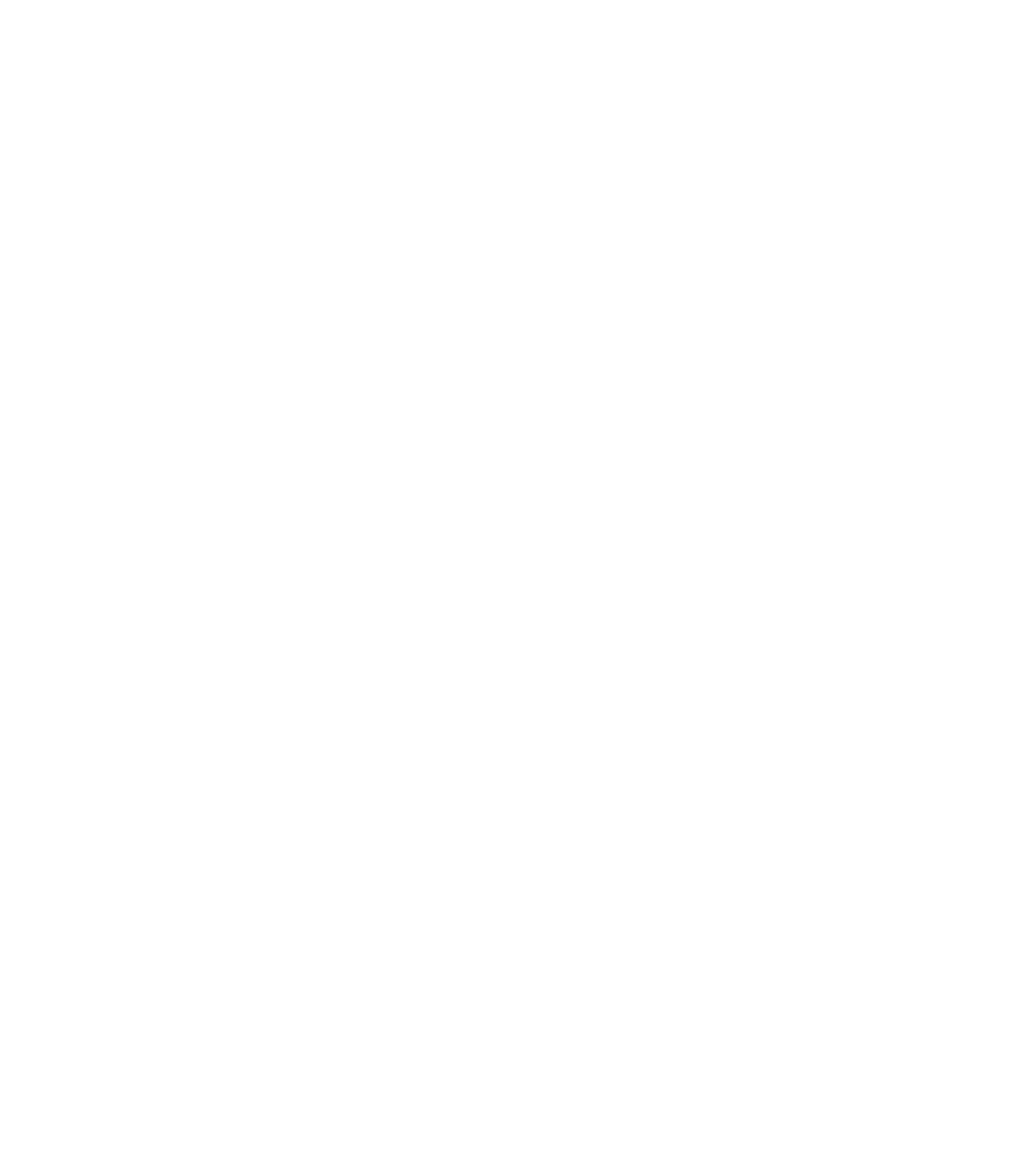
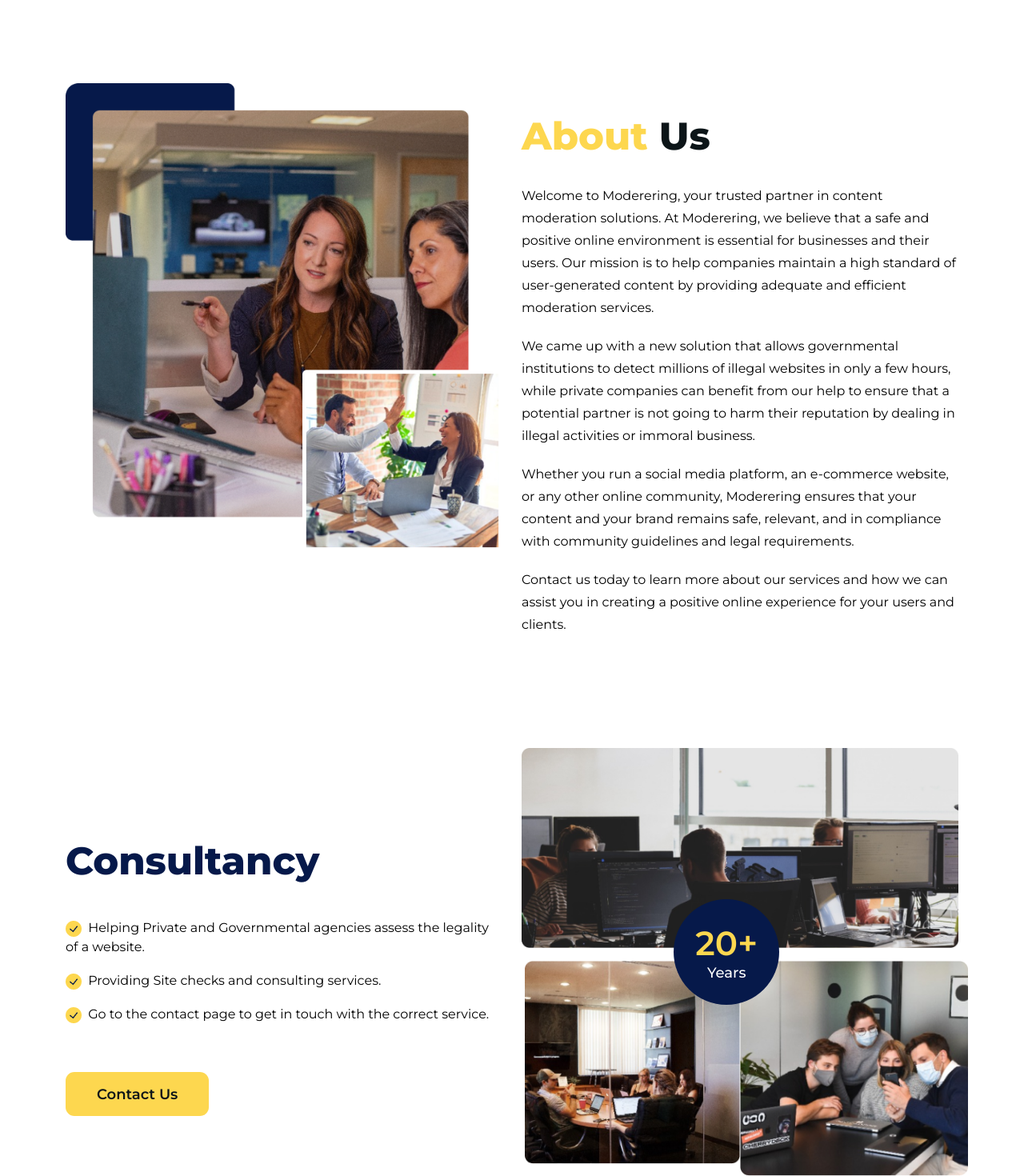
Before and after one commit to MamtazDev/ping-vin, a React (Vite) app: page / in a window 1280 px wide. Shown: the part 1260-2730 px from the top of the page at 80% size. Before the commit the page ends 1229 px from the top, so only its background shows below. Built offline with nearby package versions, Linux system fonts and the light colour scheme.

Commit message:
consultancy component design done

```diff
--- /dev/null
+++ b/src/components/About/About.css
@@ -0,0 +1,31 @@
+.mt_140 {
+    margin-top: 140px !important;
+}
+
+.about_text {
+    font-style: normal;
+    font-weight: 800 !important;
+    line-height: 130%;
+    color: #FDD74F ;
+    padding-top: 35px;
+}
+
+.about_text span {
+    color: var(--01, #0C1518);
+    font-style: normal;
+    font-weight: 800;
+    line-height: 130%;
+}
+
+.about_small_text {
+    display: flex;
+    flex-direction: column;
+    gap: 20px;
+    margin-top: 30px;
+}
+
+.about_small_text p {
+    font-style: normal;
+    font-weight: 400;
+    line-height: 28px;
+}
--- /dev/null
+++ b/src/components/About/About.jsx
@@ -0,0 +1,51 @@
+import React from "react";
+import "./About.css";
+import about from "../../assets/about.png";
+const About = () => {
+  return (
+    <>
+      <div className="container mt_140">
+        <div className="row">
+          <div className="col-lg-6">
+            <img className="img-fluid" src={about} alt="" />
+          </div>
+          <div className="col-lg-6">
+            <h2 className="fs_48 about_text">
+              About <span>Us</span>
+            </h2>
+            <div className="about_small_text black">
+              <p>
+                Welcome to Moderering, your trusted partner in content
+                moderation solutions. At Moderering, we believe that a safe and
+                positive online environment is essential for businesses and
+                their users. Our mission is to help companies maintain a high
+                standard of user-generated content by providing adequate and
+                efficient moderation services.
+              </p>
+              <p>
+                We came up with a new solution that allows governmental
+                institutions to detect millions of illegal websites in only a
+                few hours, while private companies can benefit from our help to
+                ensure that a potential partner is not going to harm their
+                reputation by dealing in illegal activities or immoral business.
+              </p>
+              <p>
+                Whether you run a social media platform, an e-commerce website,
+                or any other online community, Moderering ensures that your
+                content and your brand remains safe, relevant, and in compliance
+                with community guidelines and legal requirements.
+              </p>
+              <p>
+                Contact us today to learn more about our services and how we can
+                assist you in creating a positive online experience for your
+                users and clients.
+              </p>
+            </div>
+          </div>
+        </div>
+      </div>
+    </>
+  );
+};
+
+export default About;
--- a/src/components/Banner/Banner.css
+++ b/src/components/Banner/Banner.css
@@ -17,7 +17,7 @@
     flex-direction: column;
     justify-content: center;
     align-items: center;
-    padding: 45px;
+    padding:87px 45px;
     text-align: center;
 }
 
@@ -34,5 +34,10 @@
     height: 45px;
     border-radius: 7px;
     border: 1px solid var(--07, #06194A);
-    margin-bottom: 30px;
+    /* margin-bottom: 30px; */
 }
+.banner_right p{
+    font-style: normal;
+font-weight: 500;
+line-height: normal;
+}
--- a/src/components/Banner/Banner.jsx
+++ b/src/components/Banner/Banner.jsx
@@ -6,8 +6,8 @@
   return (
     <div className="banner_bg">
       <div className="container">
-        <div className="row">
-          <div className="col-lg-6 mb-5">
+        <div className="row align-items-center">
+          <div className="col-lg-6 mb-5 ">
             <h1 className="fs_65 banner_title white_color mb_30">
               The start-up specialized in mass
               <span className="yellow"> moderation.</span>
@@ -29,7 +29,7 @@
           <div className="col-lg-5 banner_right">
             <h3 className="fs_32">Moderering Beta</h3>
             <input type="text" /> <br />
-            <ContactUsButton />
+            <button className="fs_16 black2 search_btn ">Search</button>
             <p className="p_86 mt-4 fs_14">
               No result found. either we do not handle this industry yet or you
               made a typo =)
--- /dev/null
+++ b/src/components/Consultancy/Consultancy.css
@@ -0,0 +1,42 @@
+.consultancy_small_text {
+    display: flex;
+    flex-direction: column;
+    gap: 18px;
+    margin-top: 40px;
+    margin-bottom: 60px;
+}
+
+.consultancy_right {
+    position: relative;
+}
+
+.time_design h1 {
+    color: var(--05, #FDD74F);
+    font-size: 42px;
+    font-style: normal;
+    font-weight: 600;
+    line-height: normal;
+}
+
+.time_design p {
+    color: var(--02, #FFF);
+    font-family: Montserrat;
+    font-size: 18px;
+    font-style: normal;
+    font-weight: 500;
+    line-height: normal;
+}
+
+.time_design {
+    background-color: #06194A !important;
+    width: 131.897px;
+    height: 131.897px;
+    border-radius: 50%;
+    display: flex;
+    flex-direction: column;
+    align-items: center;
+    justify-content: center;
+    position: absolute;
+    right: 41%;
+    bottom: 40%;
+}
--- /dev/null
+++ b/src/components/Consultancy/Consultancy.jsx
@@ -0,0 +1,56 @@
+import React from "react";
+import "./Consultancy.css";
+import yellowicon from "../../assets/yelloconsultIcon.png";
+import c1 from "../../assets/consultancy1.png";
+import c2 from "../../assets/consultancy2.png";
+import c3 from "../../assets/consultancy3.png";
+import ContactUsButton from "../../Shared/ContactUsButton/ContactUsButton";
+const Consultancy = () => {
+  return (
+    <>
+      <div className="container mt_140">
+        <div className="row align-items-center">
+          <div className="col-lg-6">
+            <h2 className="fs_48 about_text blue">Consultancy</h2>
+            <div className="consultancy_small_text black">
+              <p>
+                <img src={yellowicon} className="me-1" alt="" /> Helping Private
+                and Governmental agencies assess the legality of a website.
+              </p>
+              <p>
+                <img src={yellowicon} className="me-1" alt="" /> Providing Site
+                checks and consulting services.
+              </p>
+              <p>
+                <img src={yellowicon} className="me-1" alt="" /> Go to the
+                contact page to get in touch with the correct service.
+              </p>
+            </div>
+            <ContactUsButton />
+          </div>
+          <div className="col-lg-6">
+            <div className="consultancy_right">
+              <img className="img-fluid" src={c1} alt="" />
+
+              <div className="time_design">
+                <h1>20+</h1>
+                <p>Years</p>
+              </div>
+
+              <div className="row mt-3 pe-0 ps-0">
+                <div className="col-lg-6 pe-0 ps-0 ps-lg-3 ">
+                  <img className="img-fluid" src={c2} alt="" />
+                </div>
+                <div className="col-lg-6 pe-0 ps-0 ">
+                  <img className="img-fluid" src={c3} alt="" />
+                </div>
+              </div>
+            </div>
+          </div>
+        </div>
+      </div>
+    </>
+  );
+};
+
+export default Consultancy;
--- a/src/components/Home/Home.jsx
+++ b/src/components/Home/Home.jsx
@@ -1,10 +1,14 @@
 import React from "react";
 import Banner from "../Banner/Banner";
+import About from "../About/About";
+import Consultancy from "../Consultancy/Consultancy";
 
 const Home = () => {
   return (
     <>
       <Banner />
+      <About />
+      <Consultancy/>
     </>
   );
 };
--- a/src/index.css
+++ b/src/index.css
@@ -41,13 +41,10 @@
   text-decoration: none !important;
 }
 
+/* color */
 .yellow {
   color: #FDD74F !important;
 }
-
-/* .container {
-  max-width: 1920px !important;
-} */
 
 .white_color {
   color: #FFF !important;
@@ -68,6 +65,11 @@
 .sky_dark {
   background: #3ACCE1 !important;
 }
+
+.black2 {
+  color: #0C1518;
+}
+
 
 /* fonts */
 
@@ -120,16 +122,25 @@
   border: none;
 }
 
-.black2 {
-  color: #0C1518;
-}
 
 /* navbar */
 .contact_btn {
   border-radius: 11px;
   background: #FDD74F;
   padding: 17px 39px 16px 39px;
+  font-style: normal;
+  font-weight: 600;
+  line-height: normal;
+}
 
+.search_btn {
+  border-radius: 11px;
+  background: #FDD74F;
+  padding: 13px 62px 12px 61px;
+
+  font-style: normal;
+  font-weight: 600;
+  line-height: normal;
 }
 
 .navbar-collapse {
```
